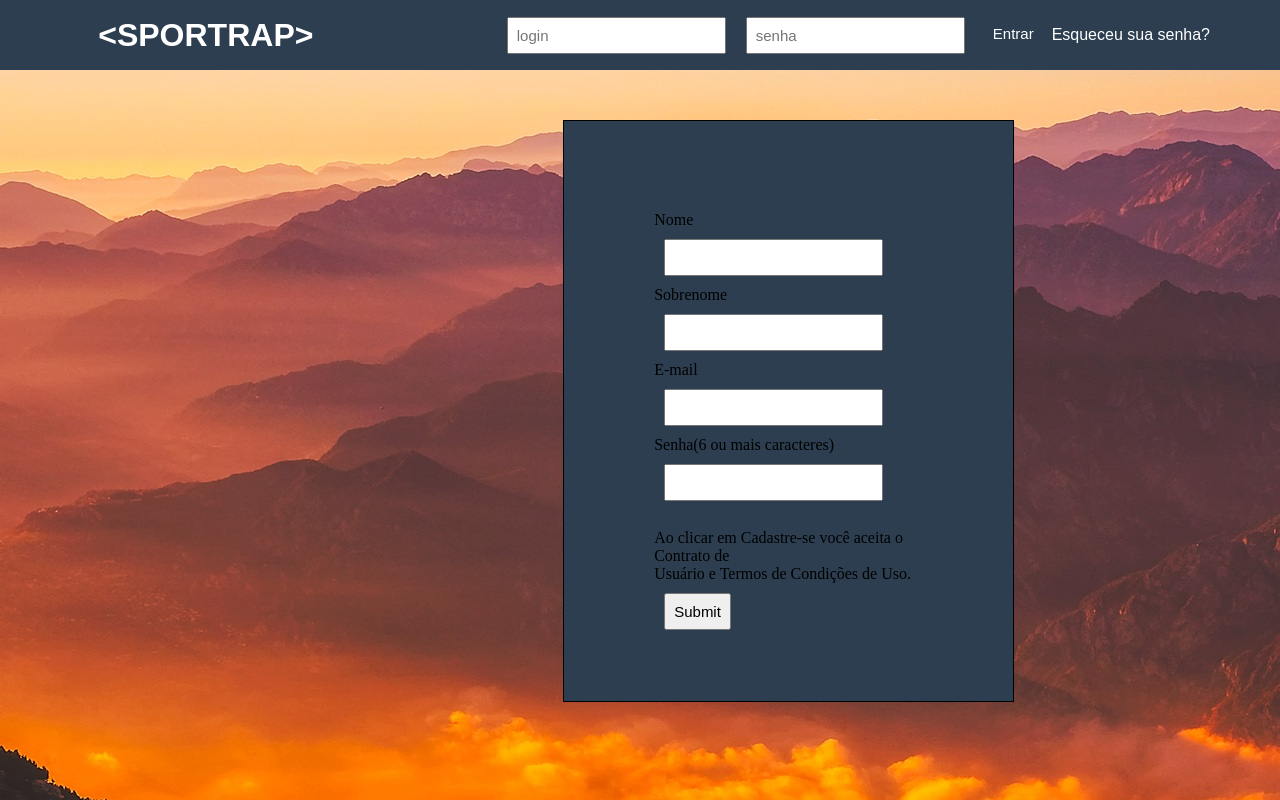
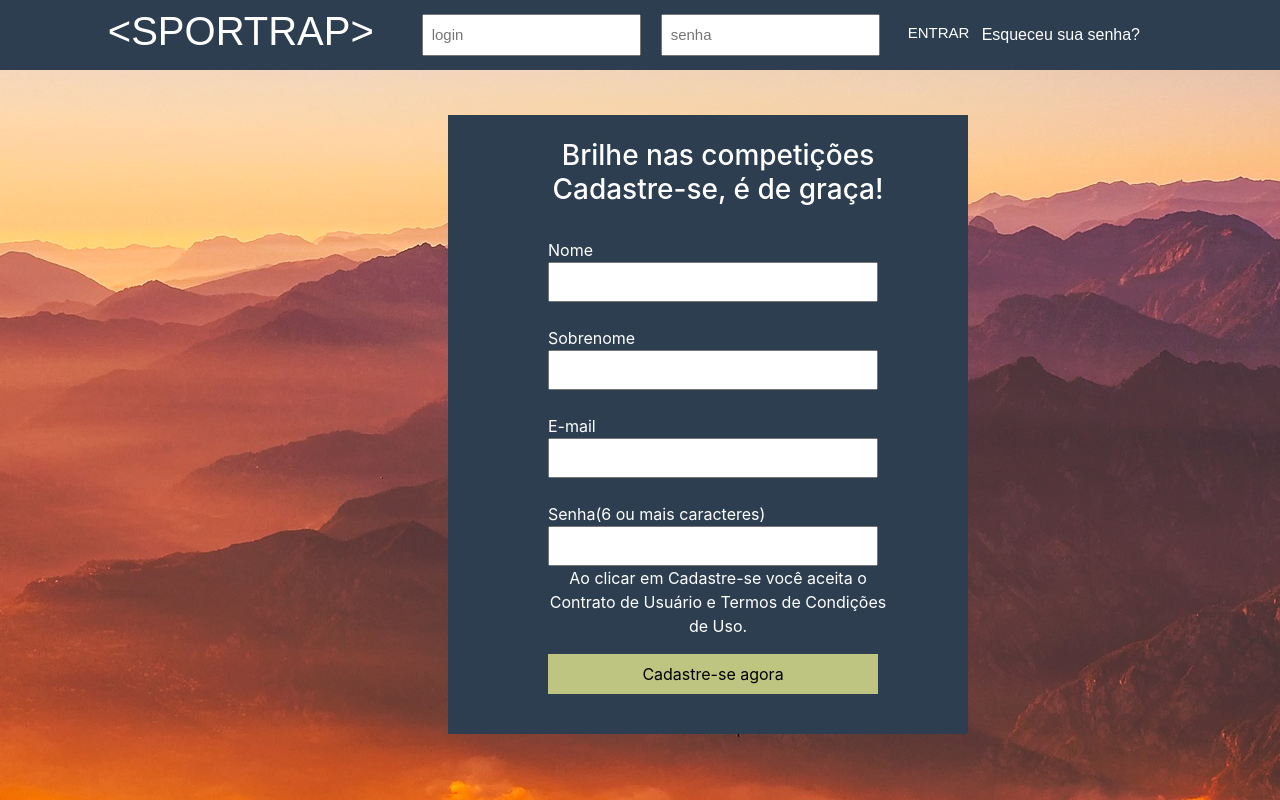
Before and after one commit to SportRap/sportRap, an Angular app in the folder sportRap-client/: page / in a window 1280 px wide. Shown: the top 800 px of the page. Built offline with nearby package versions, Linux system fonts and the light colour scheme.

Commit message:
Primeiro layout completo

```diff
--- a/sportRap-client/package.json
+++ b/sportRap-client/package.json
@@ -21,6 +21,7 @@
     "@angular/platform-browser": "^5.2.0",
     "@angular/platform-browser-dynamic": "^5.2.0",
     "@angular/router": "^5.2.0",
+    "bootstrap": "^4.0.0",
     "core-js": "^2.4.1",
     "rxjs": "^5.5.6",
     "zone.js": "^0.8.19"
--- a/sportRap-client/src/app/app.component.css
+++ b/sportRap-client/src/app/app.component.css
@@ -0,0 +1,12 @@
+header {
+  position: absolute;
+  top: 0;
+  width: 100%;
+  height: 70px;
+}
+body {
+  position: absolute;
+  width: 100%;
+  height: 100%;
+  top: 70px;
+}
--- a/sportRap-client/src/app/app.component.html
+++ b/sportRap-client/src/app/app.component.html
@@ -1,10 +1,6 @@
-<!DOCTYPE html>
-<html>
 <header>
   <app-login></app-login>
 </header>
-
 <body>
   <app-cadastrar></app-cadastrar>
 </body>
-</html>
--- a/sportRap-client/src/app/cadastrar/cadastrar.component.css
+++ b/sportRap-client/src/app/cadastrar/cadastrar.component.css
@@ -1,30 +1,40 @@
-html{
-  background-image: url('../../img/home-fundo.jpeg');
-  background-color: red;
+._container{
+  background: url('../../img/home-fundo.jpeg') ;
 	position:absolute;
 	top:0;
 	left:0;
 	width:100%;
-	height:100%;
-}
-.container {
-  width: 100%;
-  height: 100%;
+	height:auto;
 }
 
 .formulario {
-  position: absolute;
   background-color: #2c3e50;
-  width: 21%;
-  height: 50%;
-  padding: 90px;
-  top: 15%;
-  margin: 0 0 0 44%;
-  border: 1px solid black;
+  width: 520px;
+  height: auto;
+  margin-left:35%;
+  margin-bottom: 20%;
+  position: relative;
+  margin-top: 45px;
+  overflow:visible;
+  align-items: center;
+
+}
+
+.cadastro h3, p {
+  text-align:center;
 }
 
 .cadastro input {
-  font-size: 15px;
-  padding: 8px;
-  margin: 10px;
+  width: 330px;
+  height: 40px;
 }
+
+.cadastro {
+  color: white;
+  padding: 0 80px 40px 100px;
+}
+
+input[type="submit"] {
+  border: none;
+  background-color: #bdc581;
+}
--- a/sportRap-client/src/app/cadastrar/cadastrar.component.html
+++ b/sportRap-client/src/app/cadastrar/cadastrar.component.html
@@ -1,25 +1,32 @@
-<!DOCTYPE html>
-<html>
-  <div class="container">
-    <div class="formulario">
+<div class="_container">
+  <div class="formulario">
+    <div class="cadastro">
+      <br>
+      <h3>Brilhe nas competições<br> Cadastre-se, é de graça!</h3>
+      <form>
+        <br>Nome<br>
+        <input type="text" name="firstname">
 
-        <form class="cadastro">
-          Nome<br>
-          <input type="text" name="firstname">
-          <br>
-          Sobrenome<br>
-          <input type="text" name="lastname">
-          <br>
-          E-mail<br>
-          <input type="text" name="firstname">
-          <br>
-          Senha(6 ou mais caracteres)<br>
-          <input type="text" name="lastname">
-          <br><br>
-          Ao clicar em Cadastre-se você aceita o Contrato de<br>
-          Usuário e Termos de Condições de Uso.
-          <input type="submit" value="Submit">
-        </form>
+        <br><br>Sobrenome<br>
+        <input type="text" name="lastname">
+
+        <br><br>E-mail<br>
+        <input type="text" name="firstname">
+
+        <br><br>Senha(6 ou mais caracteres)<br>
+        <input type="text" name="lastname">
+
+        <br><p>
+        Ao clicar em Cadastre-se você aceita o Contrato de
+        Usuário e Termos de Condições de Uso.</p>
+
+
+        <input type="submit" value="Cadastre-se agora" ng-model="myVar">
+        <div [hidden]="!myVar">
+          <h1>Welcome</h1>
+          <p>Welcome to my home.</p>
+        </div>
+      </form>
     </div>
   </div>
-</html>
+</div>
--- a/sportRap-client/src/app/login/login.component.css
+++ b/sportRap-client/src/app/login/login.component.css
@@ -13,19 +13,20 @@
     width: 100%;
     height: 100%;
     margin: 0 auto;
-    position: relative;
     box-sizing: content-box;
     display: flex;
     align-items: center;
 }
 .login{
   width: 50%;
+  display: flex;
+  align-items: right;
+
 }
 .login input{
   font-size: 15px;
   padding: 8px;
   margin: 10px;
-  float:right;
 }
 .logo {
   margin: 0 auto;
@@ -44,6 +45,6 @@
 }
 
 a:link{
-text-decoration:none;
-color:white;
+  text-decoration:none;
+  color:white;
 }
--- a/sportRap-client/src/app/login/login.component.html
+++ b/sportRap-client/src/app/login/login.component.html
@@ -4,10 +4,9 @@
       <h1>&lt;SPORTRAP&gt;</h1>
     </div>
     <div class="login">
-      <div><input class="button" type="submit" value="Entrar"></div>
+      <div><input  type="text" placeholder="login"></div>
       <div><input  type="password" placeholder="senha"></div>
-      <div><input  type="text" placeholder="login"></div>
-
+      <div><input class="button" type="submit" value="ENTRAR"></div>
     </div>
 
     <div class="recsenha">
--- a/sportRap-client/src/styles.css
+++ b/sportRap-client/src/styles.css
@@ -1 +1,2 @@
 /* You can add global styles to this file, and also import other style files */
+@import '~bootstrap/dist/css/bootstrap.min.css';
```
Also changed, not shown: sportRap-client/.angular-cli.json, 1 other file (tests, documents, lock files or other folders). Lines whose indentation alone changed are shown as unchanged.
